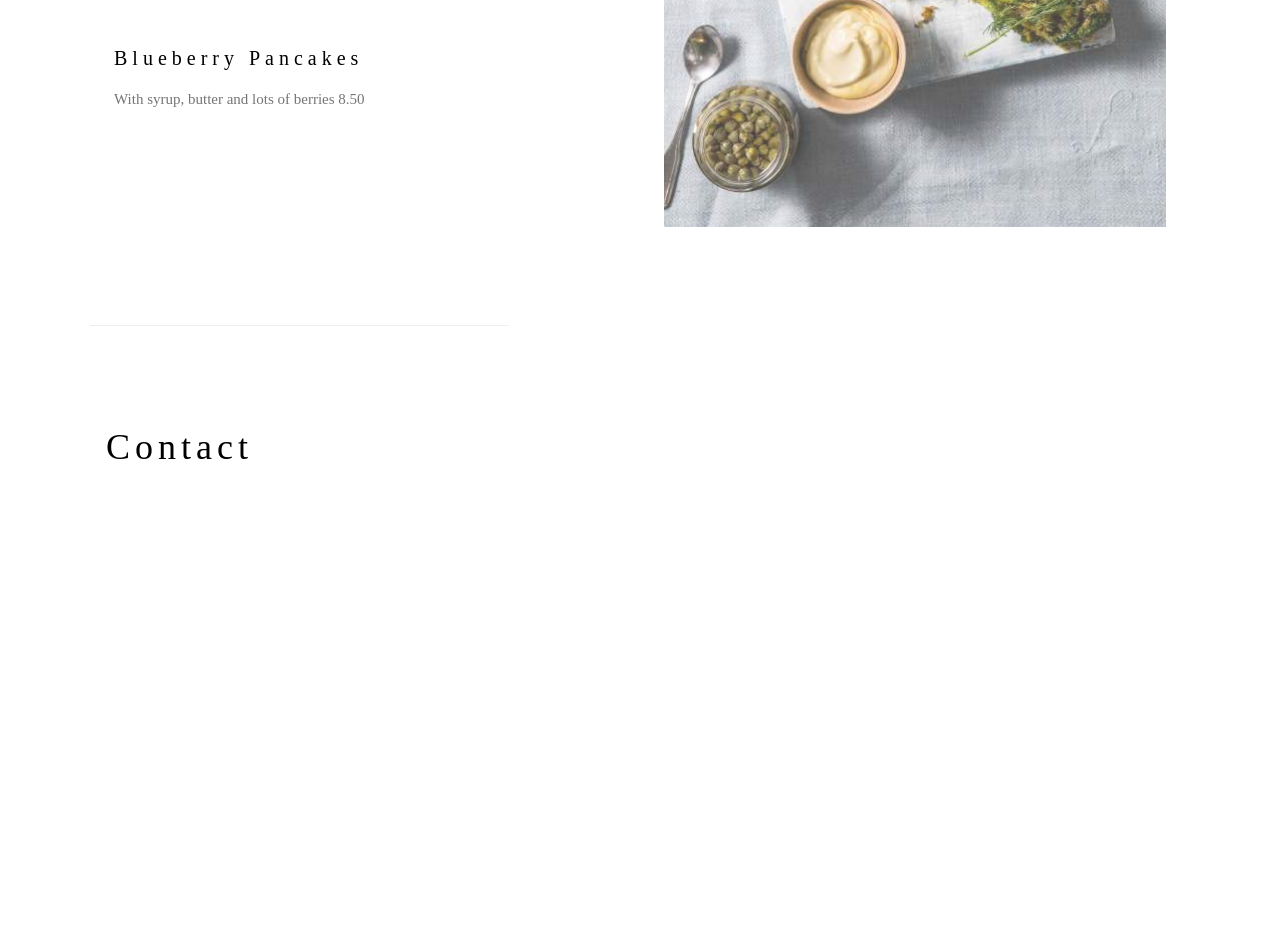
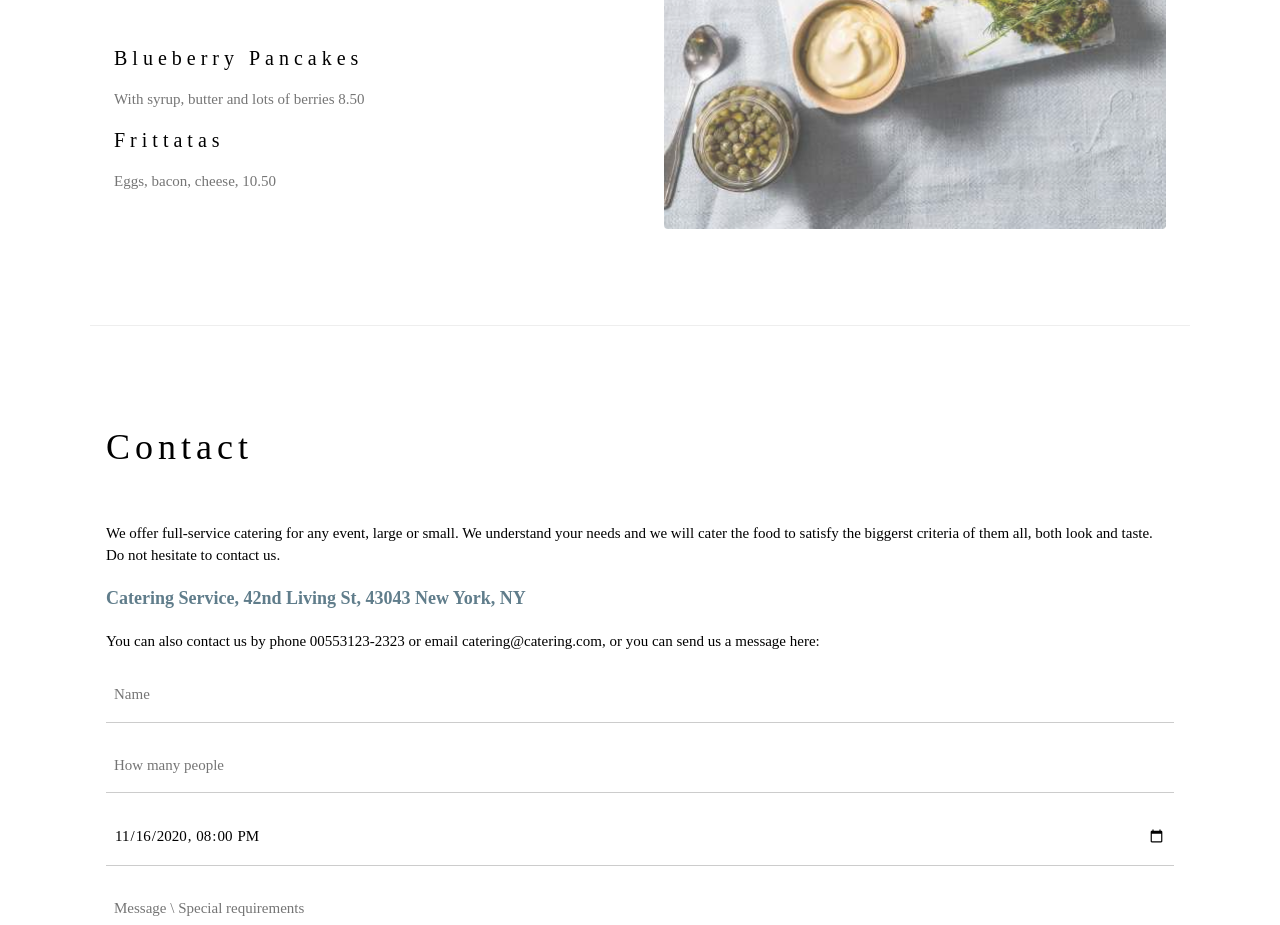
Before and after one commit to augustomorais0811/mytesteweb, a plain HTML site: page index.html in a window 1280 px wide. Shown: the part 2060-2985 px from the top of the page. Drawn offline with nearby package versions, Linux system fonts and the light colour scheme.

Commit message:
Add New Menu Foods - Frittatas

```diff
--- a/index.html
+++ b/index.html
@@ -74,6 +74,9 @@ h1, h2, h3, h4, h5, h6 {
 
       <h4>Blueberry Pancakes</h4>
       <p class="w3-text-grey">With syrup, butter and lots of berries 8.50</p>
+
+      <h4>Frittatas</h4>
+      <p class="w3-text-grey">Eggs, bacon, cheese,  10.50</p>
     </div>
 
     <div class="w3-col l6 w3-padding-large">
```
